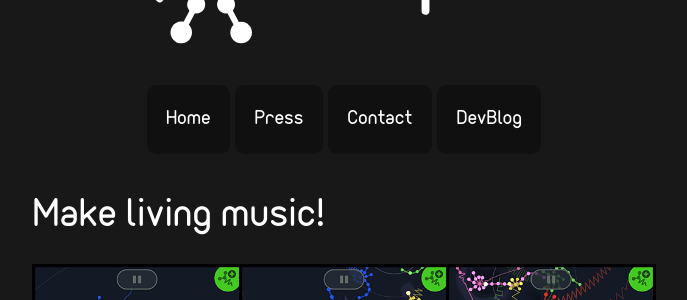
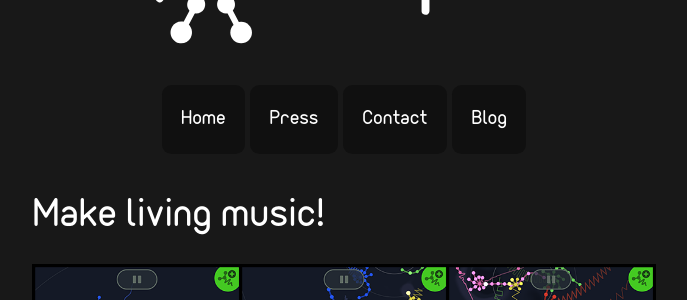
Before and after one commit to oknk/seaquence, a Jekyll site: the page built from index.md, in a window 1280 px wide and 900 px high. Shown: the part 151-451 px from the top of the window, without its empty margins (296-983 px from the left). Built offline with Jekyll 4.4.1, drawn with Linux system fonts in a browser that asks for light colours; comment, search, counter and statistics services are not loaded.

Commit message:
Updating Blog

```diff
--- a/_includes/nav.html
+++ b/_includes/nav.html
@@ -5,5 +5,5 @@
     <li><a class="page-link button" href="{{ page.url | prepend: site.baseurl }}">{{ page.title }}</a></li>
     {% endif %}
   {% endfor %}
-  <li><a class="page-link button" href="{{site.baseurl}}/blog">DevBlog</a></li>
+  <li><a class="page-link button" href="{{site.baseurl}}/blog">Blog</a></li>
 </ul>
```
